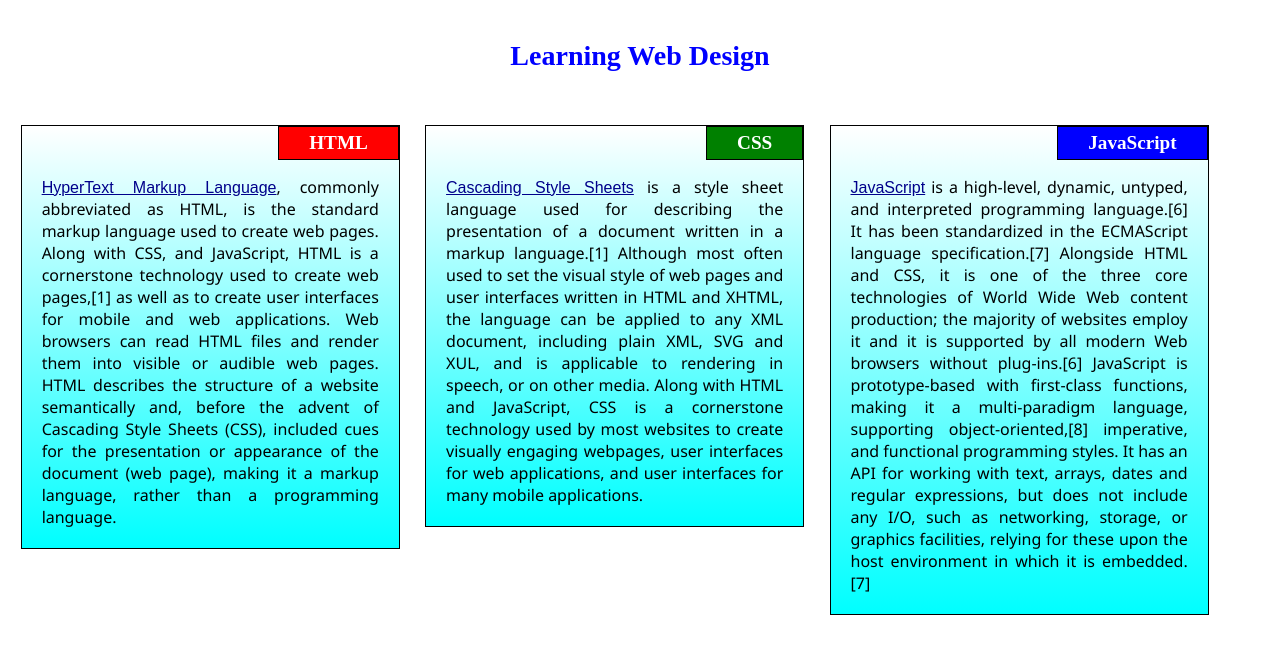
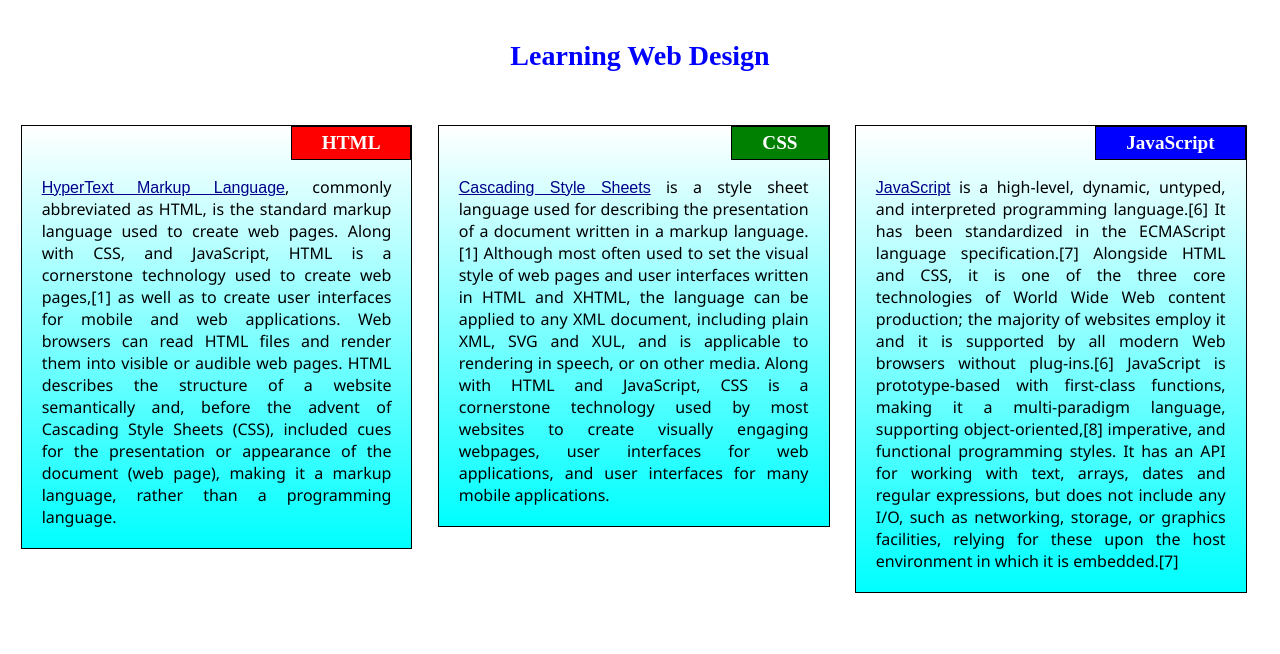
Before and after one commit to Yandagkhuu/coursera-test, a plain HTML site: page module-2/index.html in a window 1280 px wide. Drawn offline with Linux system fonts and the light colour scheme.

Commit message:
Update style.css

```diff
--- a/module-2/css/style.css
+++ b/module-2/css/style.css
@@ -102,7 +102,7 @@ p{
 .Section1, .Section2, .Section3 {
     position: relative;
     text-align: justify;
-    width: 30%;
+    width: 31%;
     margin: 1%;
     float: left;
     padding: 10px;
```
